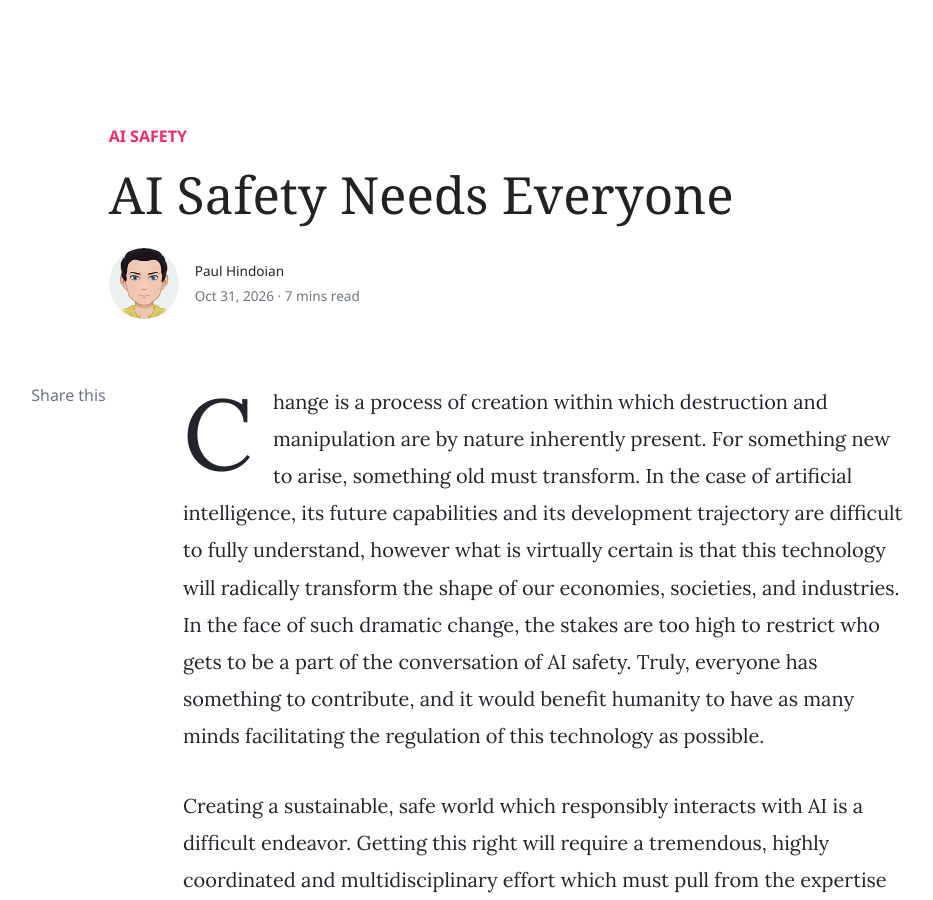
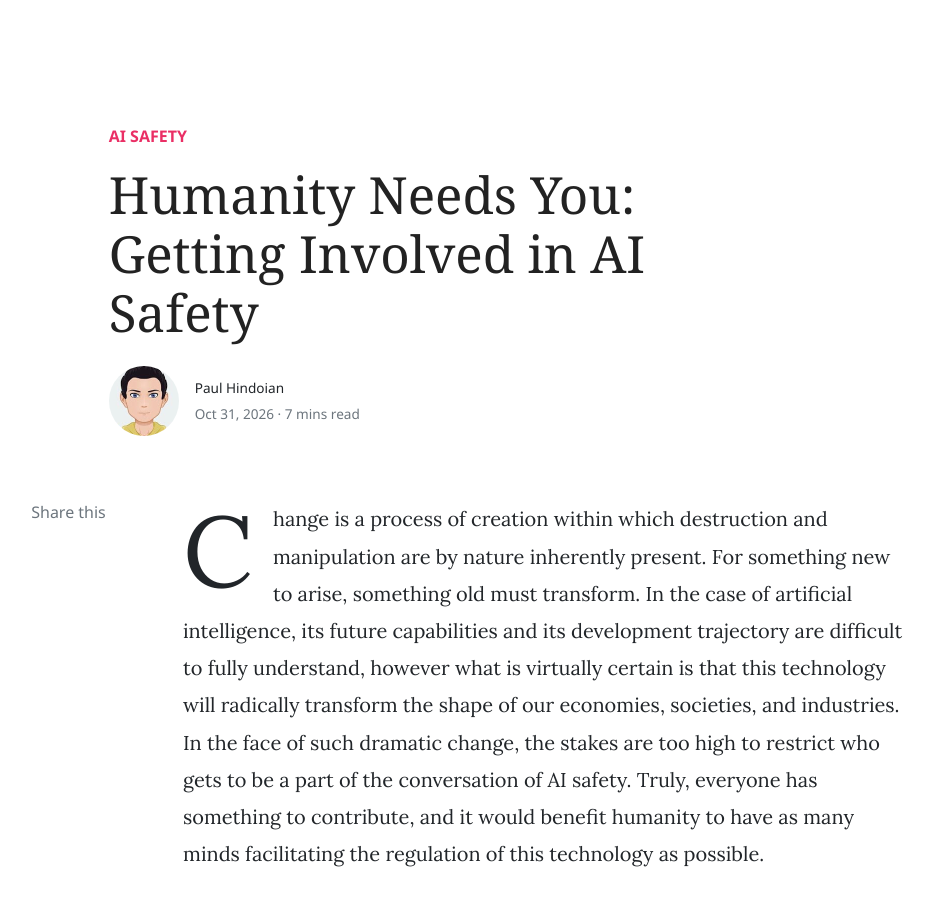
Before and after one commit to elchupchup/elchupchup.github.io, a Jekyll site: the page built from _posts/2026-10-31-ai-safety-needs-everyone.md, in a window 1280 px wide and 900 px high. Shown: the whole window, without its empty margins (187-1120 px from the left). Built offline with Jekyll 4.4.1, drawn with Linux system fonts in a browser that asks for light colours; nearby versions of some CDN libraries; comment, search, counter and statistics services are not loaded.

Commit message:
Retitle post: Humanity Needs You: Getting Involved in AI Safety
Co-Authored-By: Claude Opus 5.5 <noreply@anthropic.com>
Claude-Session: https://claude.ai/code/session_01E3E59Chv126E4e5frm22p3

```diff
--- a/_posts/2026-10-31-ai-safety-needs-everyone.md
+++ b/_posts/2026-10-31-ai-safety-needs-everyone.md
@@ -1,6 +1,6 @@
 ---
 layout: post
-title: "AI Safety Needs Everyone"
+title: "Humanity Needs You: Getting Involved in AI Safety"
 categories: [AI Safety]
 ---
 
```
